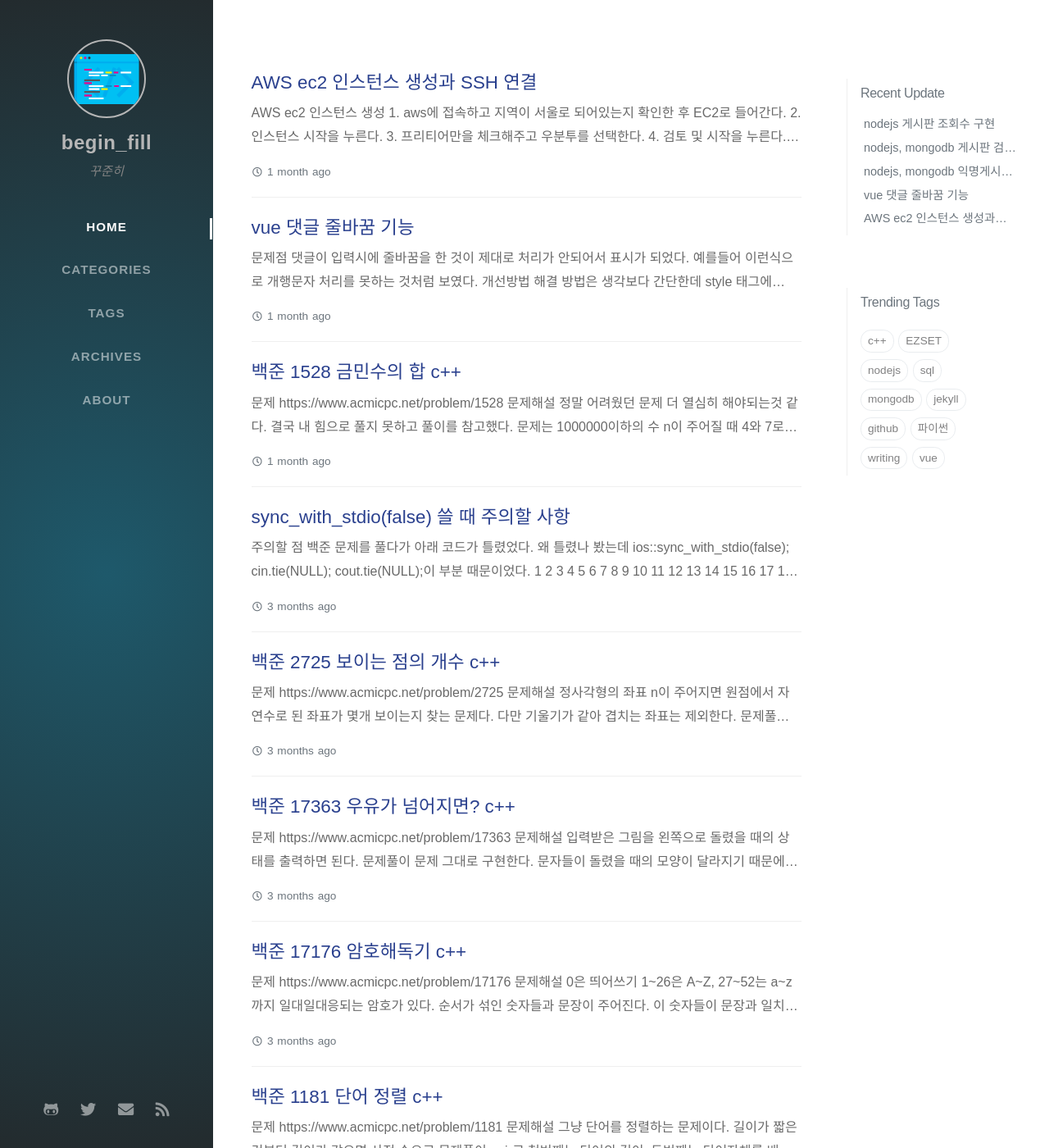
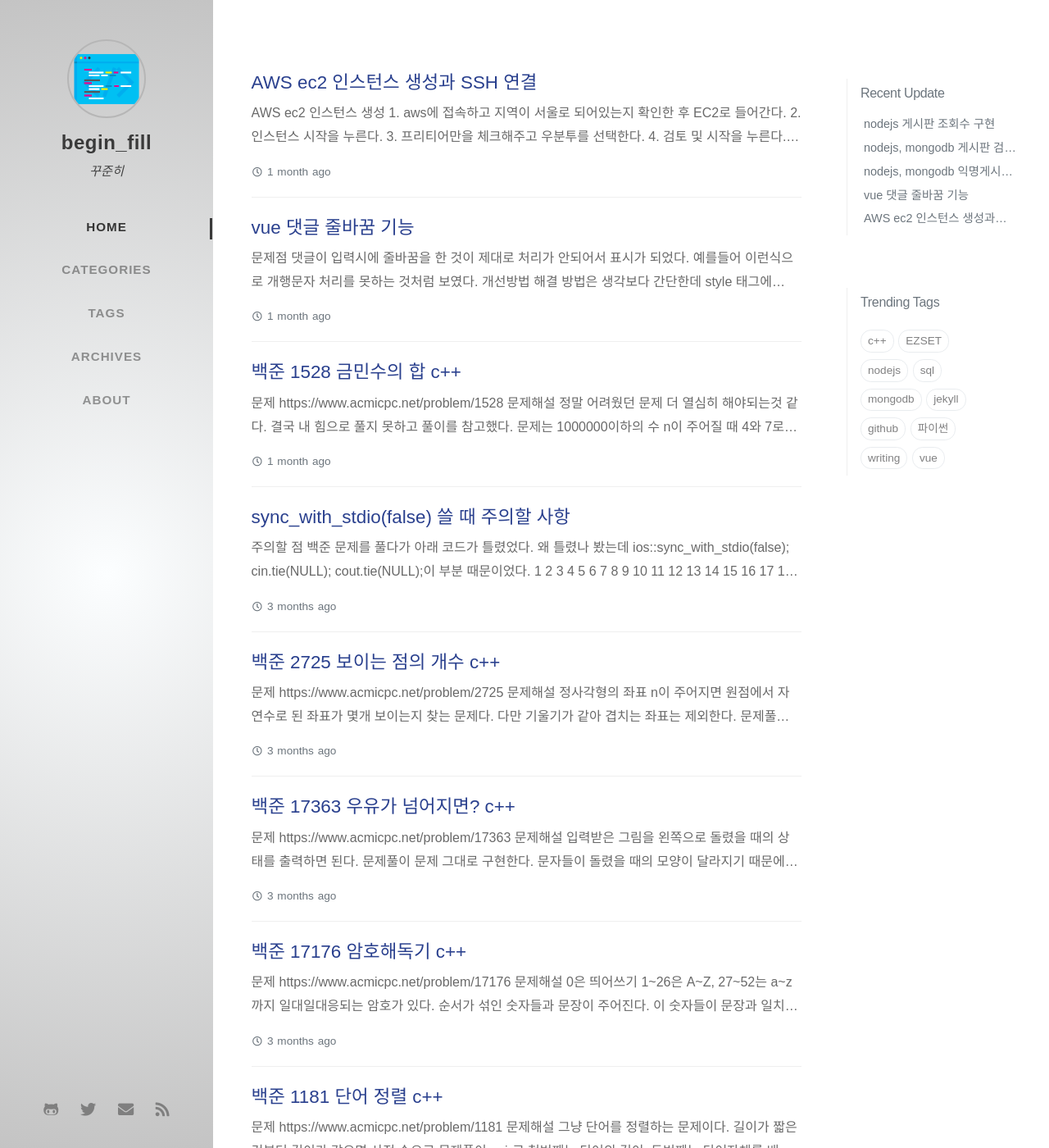
Before and after one commit to ip99202/ip99202.github.io, a Jekyll site: the page built from index.html, in a window 1280 px wide and 1400 px high. Shown: the whole window at 82% size. Built offline with Jekyll 4.4.1, drawn with Linux system fonts in a browser that asks for light colours; nearby versions of some CDN libraries; some web fonts are replaced; the list of posts is cut into pages by our own code; comment, search, counter and statistics services are not loaded.

Commit message:
Fix sidebar color

```diff
--- a/assets/css/main.scss
+++ b/assets/css/main.scss
@@ -45,11 +45,11 @@ body {
   transition: transform 0.4s ease;
   background: rgb(30, 85, 107);
   background: var(--sidebar-bg,
-    radial-gradient(circle, rgb(30, 89, 107) 0%, rgb(35, 43, 46) 100%));
+    radial-gradient(circle, rgb(252, 254, 255) 0%, rgb(196, 196, 196) 100%));
 }
 
 #sidebar a {
-  color: rgba(255, 255, 255, 0.5);
+  color: rgba(54, 54, 54, 0.5);
   transition: color 0.35s ease-in-out;
 }
 
@@ -65,11 +65,11 @@ body {
 }
 
 #sidebar .nav-item:hover .nav-link {
-  color: #f8f9facf;
+  color: #313131cf;
 }
 
 #sidebar .nav-item.active .nav-link {
-  color: #fcfcfc;
+  color: #363636;
 }
 
 #sidebar ul {
@@ -124,7 +124,7 @@ body {
   position: relative;
   width: 3px;
   height: 26px;
-  background-color: var(--nav-cursor, #fcfcfc);
+  background-color: var(--nav-cursor, #3a3a3a);
   pointer-events: none;
 }
 
@@ -185,21 +185,21 @@ body {
 }
 
 #site-title a {
-  color: #b6b6b6;
+  color: #3a3a3a;
   font-weight: 900;
   font-size: 1.5rem;
   letter-spacing: .5px;
 }
 
 #site-title a:hover {
-  color: #fff;
+  color: rgb(51, 51, 51);
   text-decoration: none;
 }
 
 #site-subtitle {
   font-size: 95%;
   text-align: center;
-  color: #828282;
+  color: #444444;
   line-height: 1.2rem;
   word-spacing: 1px;
   margin: .5rem 1.5rem 2rem 1.5rem;
@@ -232,7 +232,7 @@ body {
 }
 
 #sidebar .contact a:hover {
-  color: #fff;
+  color: rgb(59, 59, 59);
 }
 
 /*--- top-bar ---*/
```
